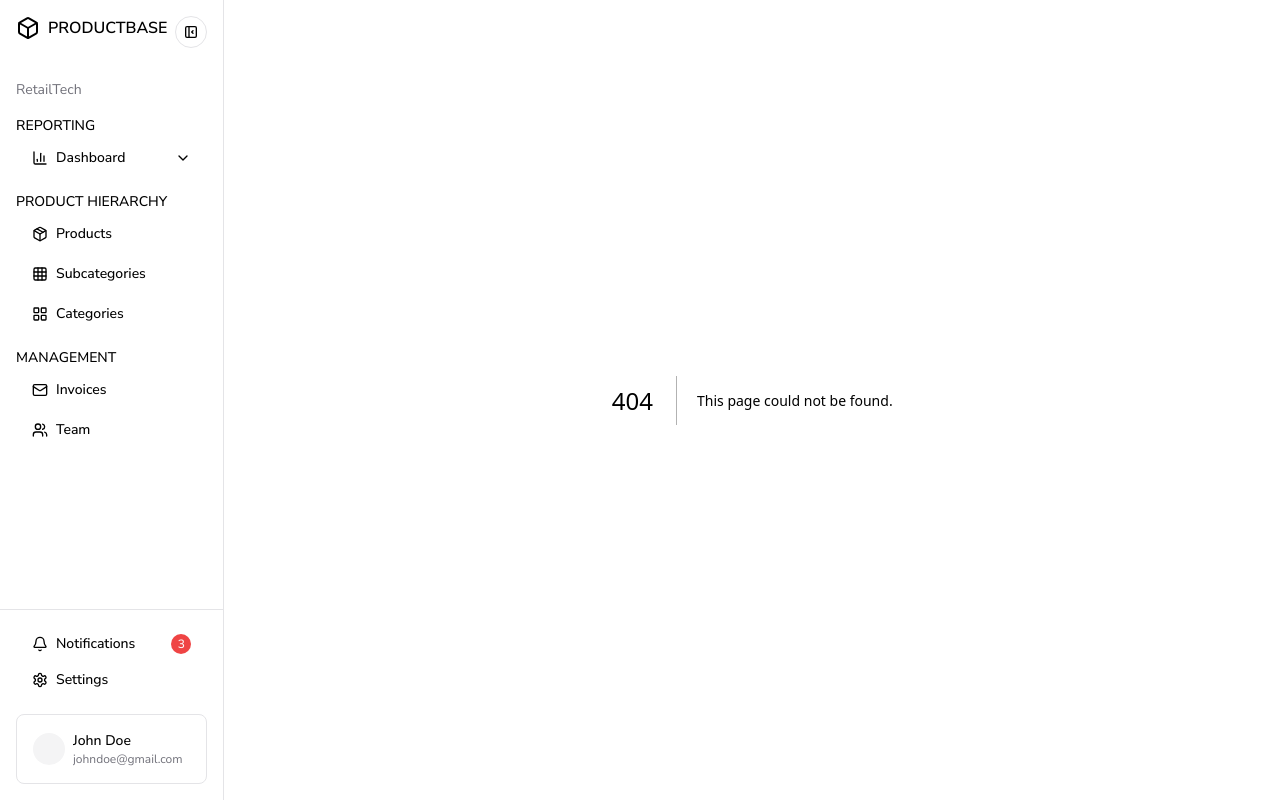
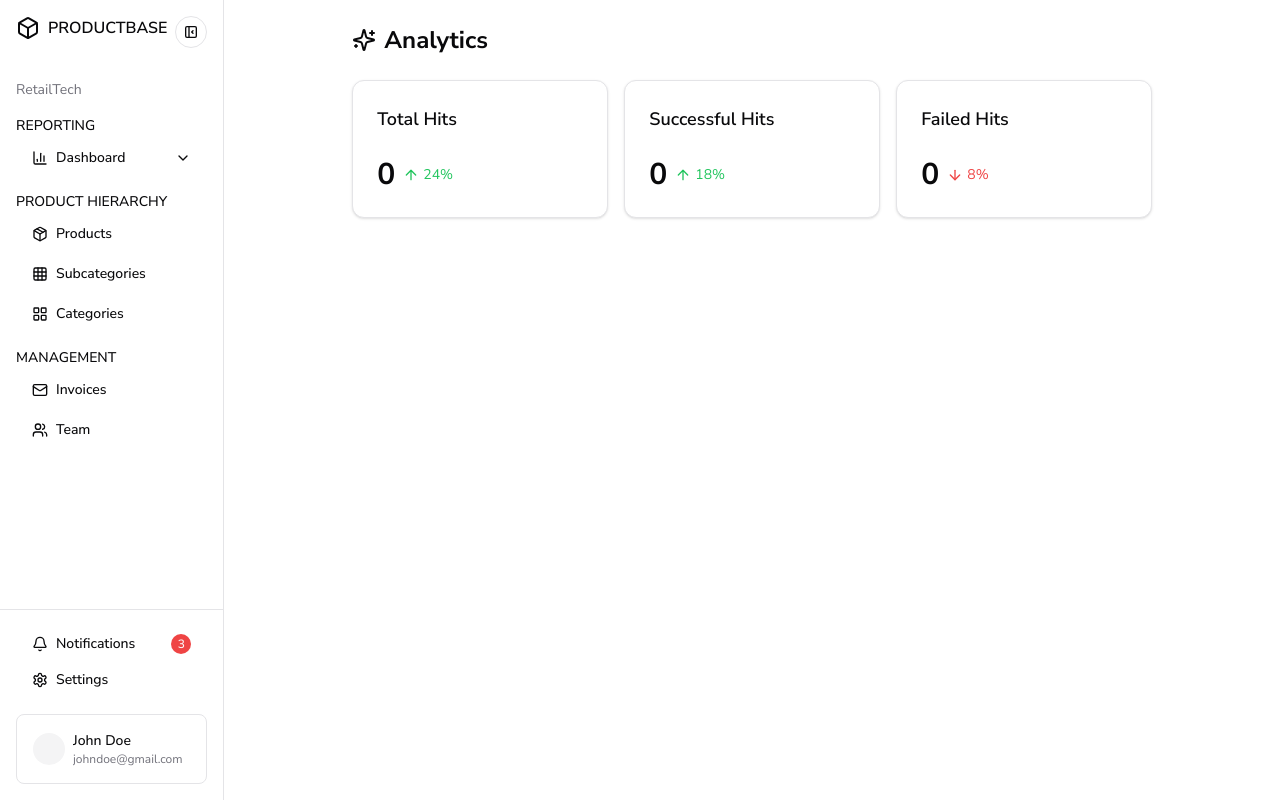
Before and after one commit to karthikeya1220/description-generator, a Next.js app: page /stats in a window 1280 px wide. Before the commit this address had no page. Built offline with nearby package versions, Linux system fonts and the light colour scheme; no server answers.

Commit message:
added stats

```diff
--- /dev/null
+++ b/app/stats/layout.tsx
@@ -0,0 +1,10 @@
+import React from 'react'
+import StatsPage from './page'
+
+export default function layout() {
+  return (
+    <div>
+      <StatsPage />
+    </div>
+  );
+}
--- /dev/null
+++ b/app/stats/page.tsx
@@ -0,0 +1,78 @@
+"use client";
+
+  import { useEffect, useState } from "react";
+  import { useTheme } from "next-themes";
+  import { useFont } from "@/contexts/FontContext";
+  import { Stars, ArrowUp, ArrowDown } from "lucide-react";
+  import { Card, CardHeader, CardContent } from "@/components/ui/card";
+import axios from "axios";
+
+  export default function StatsPage() {
+    const { theme, setTheme, resolvedTheme } = useTheme();
+    const { font } = useFont();
+    const [mounted, setMounted] = useState(false);
+    const [stats, setStats] = useState({ totalHits: 0, successfulHits: 0, failedHits: 0 });
+
+    useEffect(() => {
+      setMounted(true);
+      fetchStats();
+    }, []);
+
+    const fetchStats = async () => {
+      try {
+        const response = await axios.get('/api/stats/user123');
+        const data = response.data;
+        setStats(data);
+      } catch (error) {
+        console.error('Error fetching stats:', error);
+      }
+    };
+
+    if (!mounted) {
+      return null;
+    }
+
+    return (
+      <main className="container mx-auto justify-center items-center max-w-4xl px-4 sm:px-8 lg:px-12 py-6 space-y-6 bg-background text-foreground">
+        <div className="flex items-center gap-2 mb-6">
+          <Stars className="h-6 w-6" />
+          <h1 className="text-2xl font-bold">Analytics</h1>
+        </div>
+
+        <div className="grid grid-cols-1 md:grid-cols-3 gap-4">
+          <Card className={`font-${font}`}>
+            <CardHeader className="text-lg font-semibold">Total Hits</CardHeader>
+            <CardContent className="flex items-center gap-2">
+              <div className="text-3xl font-bold">{stats.totalHits}</div>
+              <div className="flex items-center gap-1">
+                <ArrowUp className="h-4 w-4 text-green-500" />
+                <span className="text-sm text-green-500">24%</span>
+              </div>
+            </CardContent>
+          </Card>
+
+          <Card className={`font-${font}`}>
+            <CardHeader className="text-lg font-semibold">Successful Hits</CardHeader>
+            <CardContent className="flex items-center gap-2">
+              <div className="text-3xl font-bold">{stats.successfulHits}</div>
+              <div className="flex items-center gap-1">
+                <ArrowUp className="h-4 w-4 text-green-500" />
+                <span className="text-sm text-green-500">18%</span>
+              </div>
+            </CardContent>
+          </Card>
+
+          <Card className={`font-${font}`}>
+            <CardHeader className="text-lg font-semibold">Failed Hits</CardHeader>
+            <CardContent className="flex items-center gap-2">
+              <div className="text-3xl font-bold">{stats.failedHits}</div>
+              <div className="flex items-center gap-1">
+                <ArrowDown className="h-4 w-4 text-red-500" />
+                <span className="text-sm text-red-500">8%</span>
+              </div>
+            </CardContent>
+          </Card>
+        </div>
+      </main>
+    );
+  }
--- a/components/sidebar.tsx
+++ b/components/sidebar.tsx
@@ -137,7 +137,7 @@ export function Sidebar() {
               <Button variant="ghost" className="w-full justify-start" onClick={() => router.push("/dashboard")}>
                   Description Generator
                 </Button>
-                <Button variant="ghost" className="w-full justify-start" onClick={() => router.push("/stats/user123")}>
+                <Button variant="ghost" className="w-full justify-start" onClick={() => router.push("/stats")}>
                   Stats
                 </Button>
                 <Button variant="ghost" className="w-full justify-start">
--- /dev/null
+++ b/components/ui/card.tsx
@@ -0,0 +1,76 @@
+import * as React from "react"
+
+import { cn } from "@/lib/utils"
+
+const Card = React.forwardRef<
+  HTMLDivElement,
+  React.HTMLAttributes<HTMLDivElement>
+>(({ className, ...props }, ref) => (
+  <div
+    ref={ref}
+    className={cn(
+      "rounded-xl border bg-card text-card-foreground shadow",
+      className
+    )}
+    {...props}
+  />
+))
+Card.displayName = "Card"
+
+const CardHeader = React.forwardRef<
+  HTMLDivElement,
+  React.HTMLAttributes<HTMLDivElement>
+>(({ className, ...props }, ref) => (
+  <div
+    ref={ref}
+    className={cn("flex flex-col space-y-1.5 p-6", className)}
+    {...props}
+  />
+))
+CardHeader.displayName = "CardHeader"
+
+const CardTitle = React.forwardRef<
+  HTMLDivElement,
+  React.HTMLAttributes<HTMLDivElement>
+>(({ className, ...props }, ref) => (
+  <div
+    ref={ref}
+    className={cn("font-semibold leading-none tracking-tight", className)}
+    {...props}
+  />
+))
+CardTitle.displayName = "CardTitle"
+
+const CardDescription = React.forwardRef<
+  HTMLDivElement,
+  React.HTMLAttributes<HTMLDivElement>
+>(({ className, ...props }, ref) => (
+  <div
+    ref={ref}
+    className={cn("text-sm text-muted-foreground", className)}
+    {...props}
+  />
+))
+CardDescription.displayName = "CardDescription"
+
+const CardContent = React.forwardRef<
+  HTMLDivElement,
+  React.HTMLAttributes<HTMLDivElement>
+>(({ className, ...props }, ref) => (
+  <div ref={ref} className={cn("p-6 pt-0", className)} {...props} />
+))
+CardContent.displayName = "CardContent"
+
+const CardFooter = React.forwardRef<
+  HTMLDivElement,
+  React.HTMLAttributes<HTMLDivElement>
+>(({ className, ...props }, ref) => (
+  <div
+    ref={ref}
+    className={cn("flex items-center p-6 pt-0", className)}
+    {...props}
+  />
+))
+CardFooter.displayName = "CardFooter"
+
+export { Card, CardHeader, CardFooter, CardTitle, CardDescription, CardContent }
```
Also changed, not shown: vercel.json.
